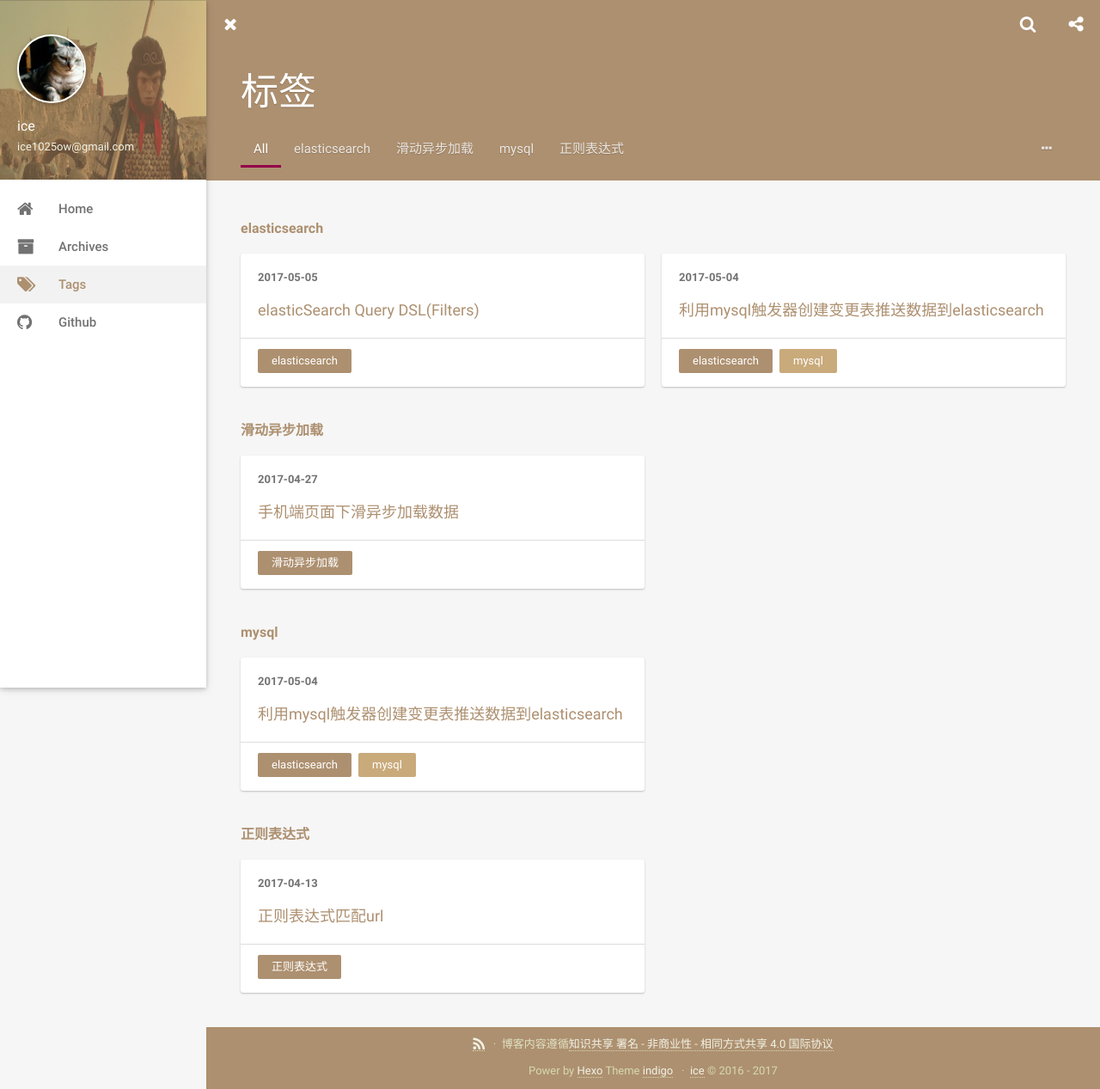
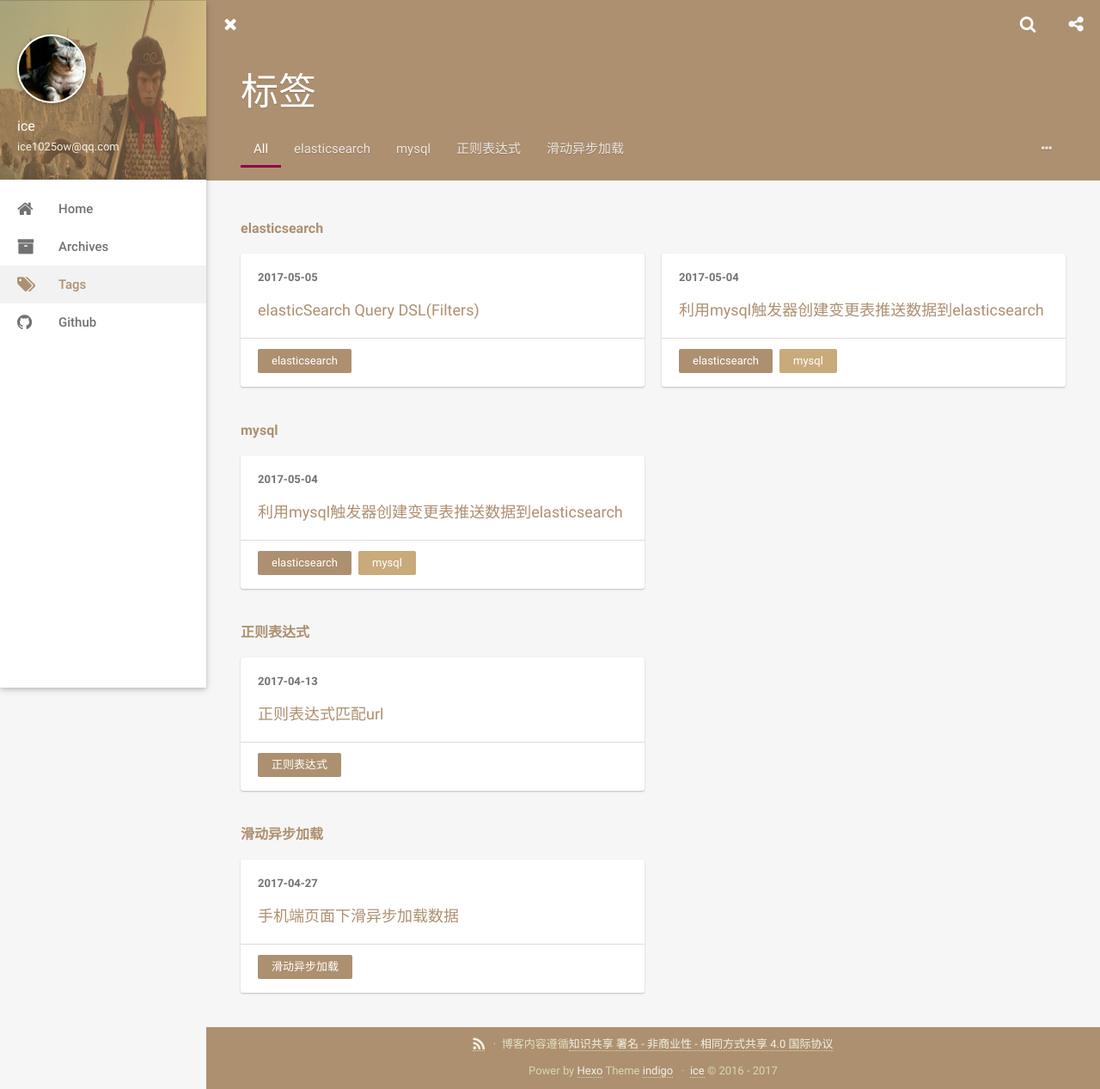
Before and after one commit to ice1025/ice1025.github.io, a plain HTML site: page tags/index.html in a window 1280 px wide. Shown: the whole page at 86% size. Drawn offline with Linux system fonts and the light colour scheme.

Commit message:
Site updated: 2017-07-16 20:53:24

```diff
--- a/tags/index.html
+++ b/tags/index.html
@@ -53,7 +53,7 @@
         </a>
         <hgroup class="introduce">
           <h5 class="nickname">ice</h5>
-          <a href="mailto:ice1025ow@gmail.com" title="ice1025ow@gmail.com" class="mail">ice1025ow@gmail.com</a>
+          <a href="mailto:ice1025ow@qq.com" title="ice1025ow@qq.com" class="mail">ice1025ow@qq.com</a>
         </hgroup>
       </div>
     </div>
@@ -138,15 +138,15 @@
 
 
 
-            <a href="/tags/滑动异步加载/" style="-webkit-order:1;order:1" class="tags-list-item waves-effect waves-button waves-light">滑动异步加载</a>
+            <a href="/tags/mysql/" style="-webkit-order:1;order:1" class="tags-list-item waves-effect waves-button waves-light">mysql</a>
 
 
 
-            <a href="/tags/mysql/" style="-webkit-order:2;order:2" class="tags-list-item waves-effect waves-button waves-light">mysql</a>
+            <a href="/tags/正则表达式/" style="-webkit-order:2;order:2" class="tags-list-item waves-effect waves-button waves-light">正则表达式</a>
 
 
 
-            <a href="/tags/正则表达式/" style="-webkit-order:3;order:3" class="tags-list-item waves-effect waves-button waves-light">正则表达式</a>
+            <a href="/tags/滑动异步加载/" style="-webkit-order:3;order:3" class="tags-list-item waves-effect waves-button waves-light">滑动异步加载</a>
 
 
     </nav>
@@ -234,45 +234,6 @@
             </div>
 
 
-            <h3 class="archive-separator" id="tag-滑动异步加载">滑动异步加载</h3>
-
-            <div class="waterfall">
-
-
-                <div class="waterfall-item">
-  <article class="article-card archive-article">
-    <div class="post-meta">
-      <time class="post-time" title="2017-04-27 10:27:32" datetime="2017-04-27T02:27:32.310Z"  itemprop="datePublished">2017-04-27</time>
-
-
-
-
-    </div>
-
-
-
-
-    <h3 class="post-title" itemprop="name">
-      <a class="post-title-link" href="/2017/04/27/slideLoading/">手机端页面下滑异步加载数据</a>
-    </h3>
-
-
-
-
-
-    <div class="post-footer">
-
-	<ul class="article-tag-list"><li class="article-tag-list-item"><a class="article-tag-list-link" href="/tags/滑动异步加载/">滑动异步加载</a></li></ul>
-
-    </div>
-
-  </article>
-</div>
-
-
-            </div>
-
-
             <h3 class="archive-separator" id="tag-mysql">mysql</h3>
 
             <div class="waterfall">
@@ -341,6 +302,45 @@
     <div class="post-footer">
 
 	<ul class="article-tag-list"><li class="article-tag-list-item"><a class="article-tag-list-link" href="/tags/正则表达式/">正则表达式</a></li></ul>
+
+    </div>
+
+  </article>
+</div>
+
+
+            </div>
+
+
+            <h3 class="archive-separator" id="tag-滑动异步加载">滑动异步加载</h3>
+
+            <div class="waterfall">
+
+
+                <div class="waterfall-item">
+  <article class="article-card archive-article">
+    <div class="post-meta">
+      <time class="post-time" title="2017-04-27 10:27:32" datetime="2017-04-27T02:27:32.310Z"  itemprop="datePublished">2017-04-27</time>
+
+
+
+
+    </div>
+
+
+
+
+    <h3 class="post-title" itemprop="name">
+      <a class="post-title-link" href="/2017/04/27/slideLoading/">手机端页面下滑异步加载数据</a>
+    </h3>
+
+
+
+
+
+    <div class="post-footer">
+
+	<ul class="article-tag-list"><li class="article-tag-list-item"><a class="article-tag-list-link" href="/tags/滑动异步加载/">滑动异步加载</a></li></ul>
 
     </div>
 
```
Also changed, not shown: 2017/04/13/zhengze/index.html (+1 -1 lines), 2017/04/27/slideLoading/index.html (+1 -1 lines), 2017/05/04/mysql_elsticsearch/index.html (+1 -1 lines), 2017/05/05/elasticsearch_queryDSL/index.html (+1 -1 lines), archives/2017/04/index.html (+1 -1 lines), archives/2017/05/index.html (+1 -1 lines), archives/2017/index.html (+1 -1 lines), archives/index.html (+1 -1 lines), index.html (+1 -1 lines), tags/elasticsearch/index.html (+4 -4 lines), tags/mysql/index.html (+6 -6 lines), tags/正则表达式/index.html (+6 -6 lines), tags/滑动异步加载/index.html (+10 -10 lines).
